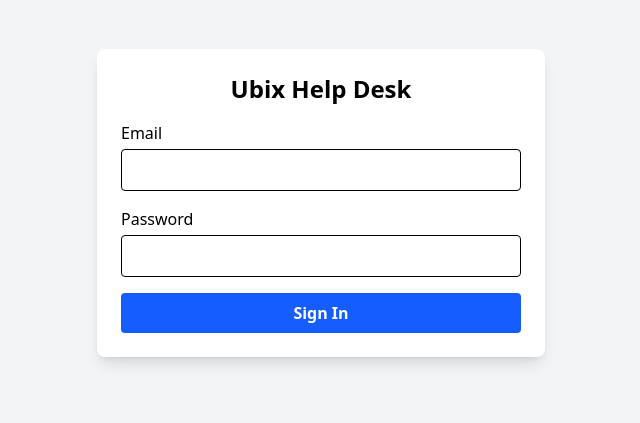
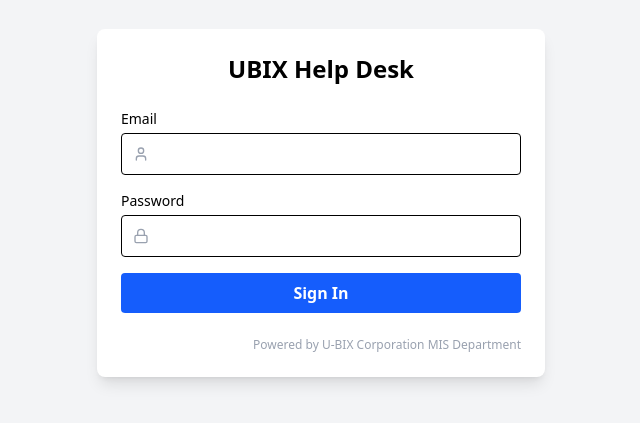
Before and after one commit to 19niel/Ticketing-System-MIS, a React (Vite) app in the folder client/: page / in a window 1280 px wide. Shown: the part 197-620 px from the top of the page, without its empty margins (319-959 px from the left). Built offline with nearby package versions, Linux system fonts and the light colour scheme.

Commit message:
Added profile page empty as of now and minor changes on the Login Page

```diff
--- a/client/src/pages/LoginPage.jsx
+++ b/client/src/pages/LoginPage.jsx
@@ -1,5 +1,6 @@
 import { useState } from "react";
 import { useNavigate } from "react-router-dom";
+import { User, Lock } from "lucide-react";
 
 export default function LoginPage() {
   const [email, setEmail] = useState("");
@@ -19,23 +20,37 @@ export default function LoginPage() {
       const data = await res.json();
 
       if (!res.ok) {
-        throw new Error(data.message);
+        throw new Error(data.message || "Invalid credentials");
       }
 
-      // Save token
+      // ✅ Save auth data
       localStorage.setItem("token", data.token);
-      localStorage.setItem("role_id", JSON.stringify(data.user.role_id));
+      localStorage.setItem("role_id", data.user.role_id);
 
-      // Role-based navigation
+      // ✅ Save user info for Header.jsx
+      localStorage.setItem(
+        "user",
+        JSON.stringify({
+          fullName: `${data.user.first_name} ${data.user.last_name}`,
+          role:
+            data.user.role_id === 1
+              ? "admin"
+              : data.user.role_id === 2
+              ? "techsupport"
+              : "employee",
+        })
+      );
+
+      // ✅ Role-based navigation
       switch (data.user.role_id) {
         case 1:
-          navigate("/admin");
+          navigate("/admin", { replace: true });
           break;
         case 2:
-          navigate("/techsupport");
+          navigate("/techsupport", { replace: true });
           break;
         case 3:
-          navigate("/employee");
+          navigate("/employee", { replace: true });
           break;
         default:
           alert("Unknown role");
@@ -48,37 +63,49 @@ export default function LoginPage() {
   return (
     <div className="min-h-screen flex items-center justify-center bg-gray-100 p-4">
       <div className="w-full max-w-md bg-white p-6 rounded-lg shadow-lg">
-        <h1 className="text-2xl font-bold mb-4 text-center">
-          Ubix Help Desk
+        <h1 className="text-2xl font-bold mb-6 text-center">
+          UBIX Help Desk
         </h1>
 
         <form onSubmit={handleLogin} className="space-y-4">
+          {/* Email */}
           <div>
-            <label className="block mb-1">Email</label>
+            <label className="block mb-1 text-sm font-medium">Email</label>
+            <div className="relative">
+              <User className="absolute left-3 top-1/2 -translate-y-1/2 w-4 h-4 text-gray-400" />
               <input
                 type="email"
-              className="w-full p-2 border rounded"
+                className="w-full pl-10 p-2 border rounded focus:outline-none focus:ring-2 focus:ring-blue-500"
                 value={email}
                 onChange={(e) => setEmail(e.target.value)}
                 required
               />
             </div>
+          </div>
 
+          {/* Password */}
           <div>
-            <label className="block mb-1">Password</label>
+            <label className="block mb-1 text-sm font-medium">Password</label>
+            <div className="relative">
+              <Lock className="absolute left-3 top-1/2 -translate-y-1/2 w-4 h-4 text-gray-400" />
               <input
                 type="password"
-              className="w-full p-2 border rounded"
+                className="w-full pl-10 p-2 border rounded focus:outline-none focus:ring-2 focus:ring-blue-500"
                 value={password}
                 onChange={(e) => setPassword(e.target.value)}
                 required
               />
             </div>
+          </div>
 
-          <button className="w-full bg-blue-600 text-white p-2 rounded font-bold">
+          <button className="w-full bg-blue-600 text-white p-2 rounded font-bold hover:bg-blue-700 transition">
             Sign In
           </button>
         </form>
+
+        <h3 className="text-xs text-gray-400 mt-6 text-right">
+          Powered by U-BIX Corporation MIS Department
+        </h3>
       </div>
     </div>
   );
--- /dev/null
+++ b/client/src/pages/admin/profile/Profile.jsx
@@ -0,0 +1,9 @@
+import React from 'react'
+
+const Profile = () => {
+  return (
+    <div>Profile</div>
+  )
+}
+
+export default Profile
```
Also changed, not shown: client/public/img/UBIX_LOGO.png (added). Lines whose indentation alone changed are shown as unchanged.
